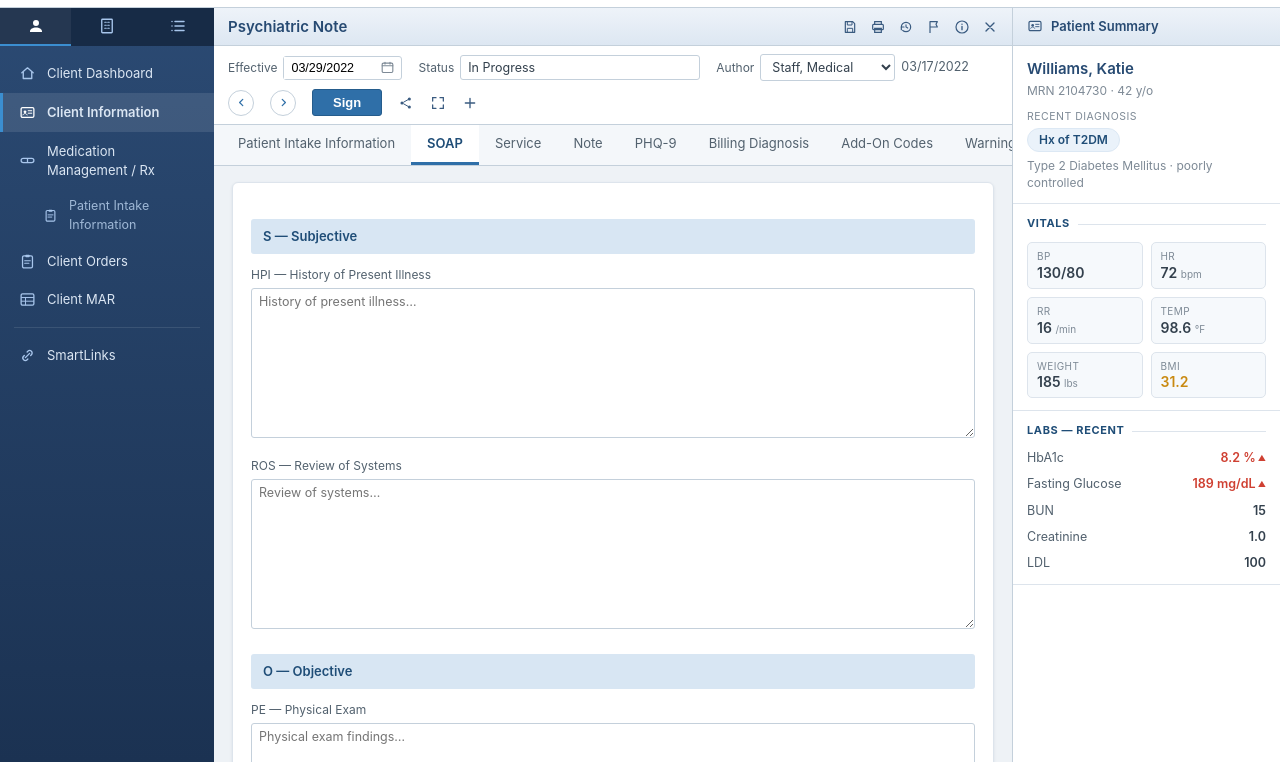
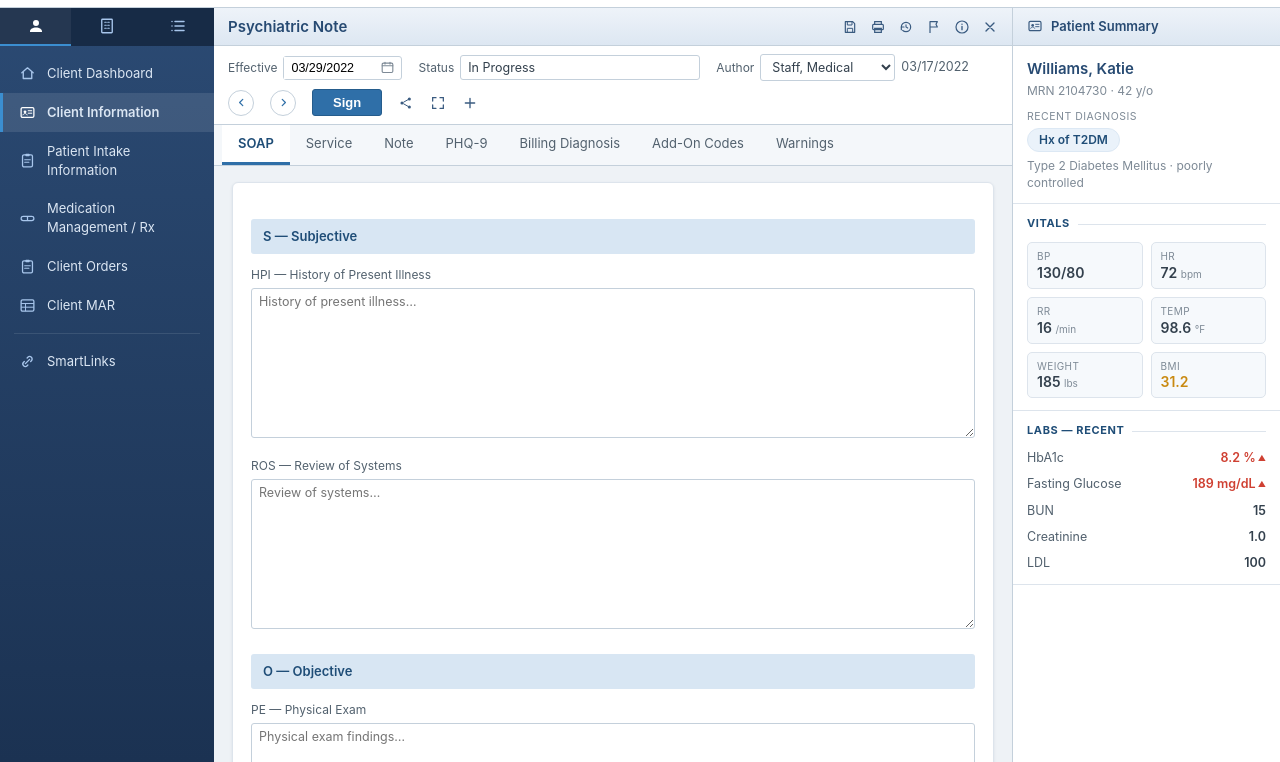
Before and after one commit to dan-blaze/emr-demo, a plain HTML site: page alternative_index.html in a window 1280 px wide. Shown: the part 38-800 px from the top of the page. Drawn offline with Linux system fonts and the light colour scheme.

Commit message:
Make Patient Intake a top-level sidebar section instead of a note tab
- Sidebar: Patient Intake Information is now a normal nav item at the same
  level as the rest, placed directly above Medication Management / Rx (the
  nav-sub styling is gone)
- Removed the Patient Intake tab from the document tab strip; SOAP,
  Service, Note, PHQ-9, Billing Diagnosis, Add-On Codes and Warnings are
  unchanged and stay under Client Information
- New showSection(): clicking Patient Intake Information shows only the
  intake form, hides the tab strip and note toolbar and retitles the
  document header; clicking Client Information restores the previously
  open tab along with the strip, toolbar and title
- README updated

Co-Authored-By: Claude Opus 5 <noreply@anthropic.com>
Claude-Session: https://claude.ai/code/session_011MMt62oJMasdo8VbqRzNHx

```diff
--- a/alternative_index.html
+++ b/alternative_index.html
@@ -67,10 +67,6 @@
   .nav-item:hover { background:var(--nav-active); }
   .nav-item.active { background:rgba(255,255,255,0.10); border-left-color:var(--accent); font-weight:600; }
   .nav-item.active .ic { color:#fff; }
-  .nav-item.nav-sub { padding:8px 16px 8px 40px; font-size:12.5px; color:var(--nav-muted); }
-  .nav-item.nav-sub .ic { width:15px; height:15px; }
-  .nav-item.nav-sub:hover { color:var(--nav-text); }
-  .nav-item.nav-sub.active { color:#fff; }
   .nav-sep { height:1px; background:rgba(255,255,255,0.10); margin:8px 14px; }
 
   /* ===== Main ===== */
@@ -389,9 +385,9 @@
       </div>
       <div class="nav">
         <div class="nav-item" onclick="toast('Client Dashboard (demo)')"><svg class="ic"><use href="#i-home"/></svg> Client Dashboard</div>
-        <div class="nav-item active" id="nav-client"><svg class="ic"><use href="#i-idcard"/></svg> Client Information</div>
+        <div class="nav-item active" id="nav-client" onclick="showSection('client')"><svg class="ic"><use href="#i-idcard"/></svg> Client Information</div>
+        <div class="nav-item" id="nav-intake" onclick="showSection('intake')"><svg class="ic"><use href="#i-clipboard"/></svg> Patient Intake Information</div>
         <div class="nav-item" onclick="toast('Medication Management (demo)')"><svg class="ic"><use href="#i-pill"/></svg> Medication Management / Rx</div>
-        <div class="nav-item nav-sub" id="nav-intake" onclick="showMain('intake')"><svg class="ic"><use href="#i-clipboard"/></svg> Patient Intake Information</div>
         <div class="nav-item" onclick="toast('Client Orders (demo)')"><svg class="ic"><use href="#i-clipboard"/></svg> Client Orders</div>
         <div class="nav-item" onclick="toast('Client MAR (demo)')"><svg class="ic"><use href="#i-table"/></svg> Client MAR</div>
         <div class="nav-sep"></div>
@@ -403,7 +399,7 @@
     <main class="main">
 
       <div class="doc-title">
-        <h1>Psychiatric Note</h1>
+        <h1 id="docTitle">Psychiatric Note</h1>
         <div class="dt-icons">
           <svg class="ic" title="Save"><use href="#i-save"/></svg>
           <svg class="ic" title="Print"><use href="#i-print"/></svg>
@@ -443,7 +439,6 @@
 
       <!-- Main tabs -->
       <div class="tabs1" id="tabs1">
-        <div class="tab1" id="tab-intake" data-main="intake">Patient Intake Information</div>
         <div class="tab1 active" id="tab-soap" data-main="soap">SOAP</div>
         <div class="tab1" id="tab-service" data-main="service">Service</div>
         <div class="tab1" id="tab-note" data-main="note">Note</div>
@@ -1464,10 +1459,11 @@
   const SUB_TITLES = { exam:'Exam', aims:'AIMS (Abnormal Involuntary Movement Scale)', diagnosis:'Diagnosis', psychotherapy:'Psychotherapy' };
   const REAL_SUBS = ['general','mdm'];
 
+  let currentMain = 'soap';   // last document tab shown under Client Information
+
   function showMain(name){
+    currentMain = name;
     document.querySelectorAll('.tab1').forEach(t=>t.classList.toggle('active', t.dataset.main===name));
-    document.getElementById('nav-intake').classList.toggle('active', name==='intake');
-    document.getElementById('nav-client').classList.toggle('active', name!=='intake');
     const content = document.querySelector('.content'); if (content) content.scrollTop = 0;
     document.getElementById('tabs2').style.display = (name==='note') ? '' : 'none';
     document.querySelectorAll('.main-panel').forEach(p=>p.classList.add('hidden'));
@@ -1475,13 +1471,31 @@
       document.querySelector('.main-panel[data-main="note"]').classList.remove('hidden');
       const active = document.querySelector('.tab2.active');
       showSub(active ? active.dataset.sub : 'mdm');
-    } else if (name==='phq9' || name==='soap' || name==='intake'){
+    } else if (name==='phq9' || name==='soap'){
       document.querySelector('.main-panel[data-main="'+name+'"]').classList.remove('hidden');
     } else {
       const g = document.querySelector('.main-panel[data-main="generic"]');
       document.getElementById('mainTitle').textContent =
         ({service:'Service',billing:'Billing Diagnosis',addon:'Add-On Codes',warnings:'Warnings'})[name] || 'Tab';
       g.classList.remove('hidden');
+    }
+  }
+
+  /* ---------- Sidebar section switching (Client Information vs Patient Intake) ---------- */
+  function showSection(name){
+    const intake = (name === 'intake');
+    document.getElementById('nav-intake').classList.toggle('active', intake);
+    document.getElementById('nav-client').classList.toggle('active', !intake);
+    document.getElementById('tabs1').style.display = intake ? 'none' : '';
+    document.querySelector('.doc-toolbar').style.display = intake ? 'none' : '';
+    document.getElementById('docTitle').textContent = intake ? 'Patient Intake Information' : 'Psychiatric Note';
+    if (intake){
+      document.getElementById('tabs2').style.display = 'none';
+      document.querySelectorAll('.main-panel').forEach(p=>p.classList.add('hidden'));
+      document.querySelector('.main-panel[data-main="intake"]').classList.remove('hidden');
+      const content = document.querySelector('.content'); if (content) content.scrollTop = 0;
+    } else {
+      showMain(currentMain);
     }
   }
 
```
Also changed, not shown: index.html (+25 -11 lines), 1 other file.
